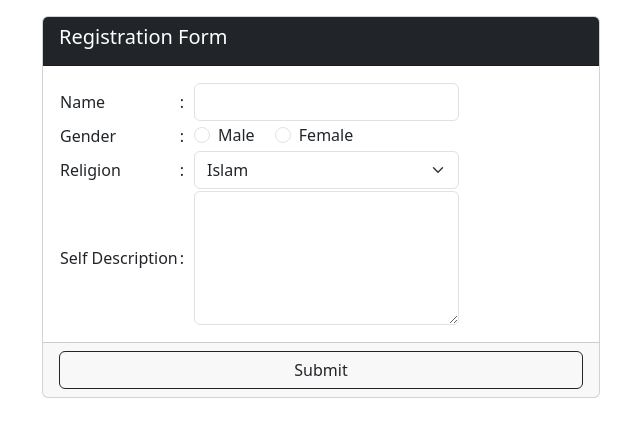
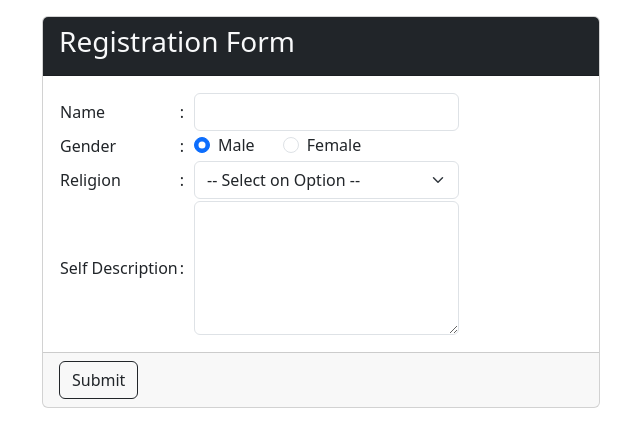
Before and after one commit to ahmfarisi/Kelas-PAW1-SI4Z-Genap-2023-2024, a PHP site: page / in a window 1280 px wide. Shown: the top 447 px of the page, without its empty margins (319-959 px from the left). Run offline with PHP 8.4, Linux system fonts and the light colour scheme.

Commit message:
Update index.php

```diff
--- a/06_php/02_registration/index.php
+++ b/06_php/02_registration/index.php
@@ -2,41 +2,34 @@
 <html lang="en">
     <head>
         <title>Registration Form</title>
-    <meta charset="utf-8" />
-    <meta name="viewport" content="width=device-width, initial-scale=1" />
-    <link
-      href="https://cdn.jsdelivr.net/npm/bootstrap@5.3.3/dist/css/bootstrap.min.css"
-      rel="stylesheet"
-    />
+        <meta charset="utf-8">
+        <link href="https://cdn.jsdelivr.net/npm/bootstrap@5.3.3/dist/css/bootstrap.min.css" rel="stylesheet">
     </head>
-
     <body>
         <div class="container">
             <div class="col-6 mx-auto">
-            <form action="result.php" method="POST">
+                <form action="result.php" method="POST"></form>
                     <div class="card mt-3">
-                    <div class="card-header bg-dark text-white">
-                        <h5>Registration Form</h5>
+                        <div class="card-header bg-dark text-light">
+                            <h3>Registration Form</h3>
                         </div>
                         <div class="card-body">
                             <table>
                                 <tr>
                                     <td>Name</td>
                                     <td>:</td>
-                                <td>
-                                    <input type="text" name="name" class="form-control ms-2"/>
-                                </td>
+                                    <td><input type="text" name="name" class="form-control ms-2" required/></td>
                                 </tr>
                                 <tr>
                                     <td>Gender</td>
                                     <td>:</td>
                                     <td>
                                         <div class="form-check form-check-inline ms-2">
-                                        <input type="radio" class="form-check-input" name="gender" value="Male"/>
+                                            <input type="radio" class="form-check-input" name="Gender" value="Male" checked/>
                                             <label class="form-check-label">Male</label>
                                         </div>
-                                    <div class="form-check form-check-inline">
-                                        <input type="radio" class="form-check-input" name="gender" value="Female"/>
+                                        <div class="form-check form-check-inline ms-2">
+                                            <input type="radio" class="form-check-input" name="Gender" value="Female"/>
                                             <label class="form-check-label">Female</label>
                                         </div>
                                     </td>
@@ -45,8 +38,9 @@
                                     <td>Religion</td>
                                     <td>:</td>
                                     <td>
-                                    <select class="form-select ms-2">
-                                        <option>Islam</option>
+                                        <select class="form-select ms-2" required>
+                                            <option disabled selected value>-- Select on Option --</option>
+                                            <option>Islamic</option>
                                             <option>Christian</option>
                                             <option>Catholic</option>
                                             <option>Buddha</option>
@@ -59,19 +53,18 @@
                                     <td>Self Description</td>
                                     <td>:</td>
                                     <td>
-                                    <textarea class="form-control ms-2" rows="5" name="description"></textarea>
+                                        <textarea class="form-control ms-2" rows=5 name="desciption"></textarea>
                                     </td>
                                 </tr>
                             </table>
                         </div>
-                    <div class="card-footer d-grid">
+                        <div class="card-footer">
                             <input type="submit" class="btn btn-outline-dark" value="Submit"/>
                         </div>
                     </div>
                 </form>
             </div>
         </div>
-
         <script src="https://cdn.jsdelivr.net/npm/bootstrap@5.3.3/dist/js/bootstrap.bundle.min.js"></script>
     </body>
 </html>
```
Lines whose indentation alone changed are shown as unchanged.
